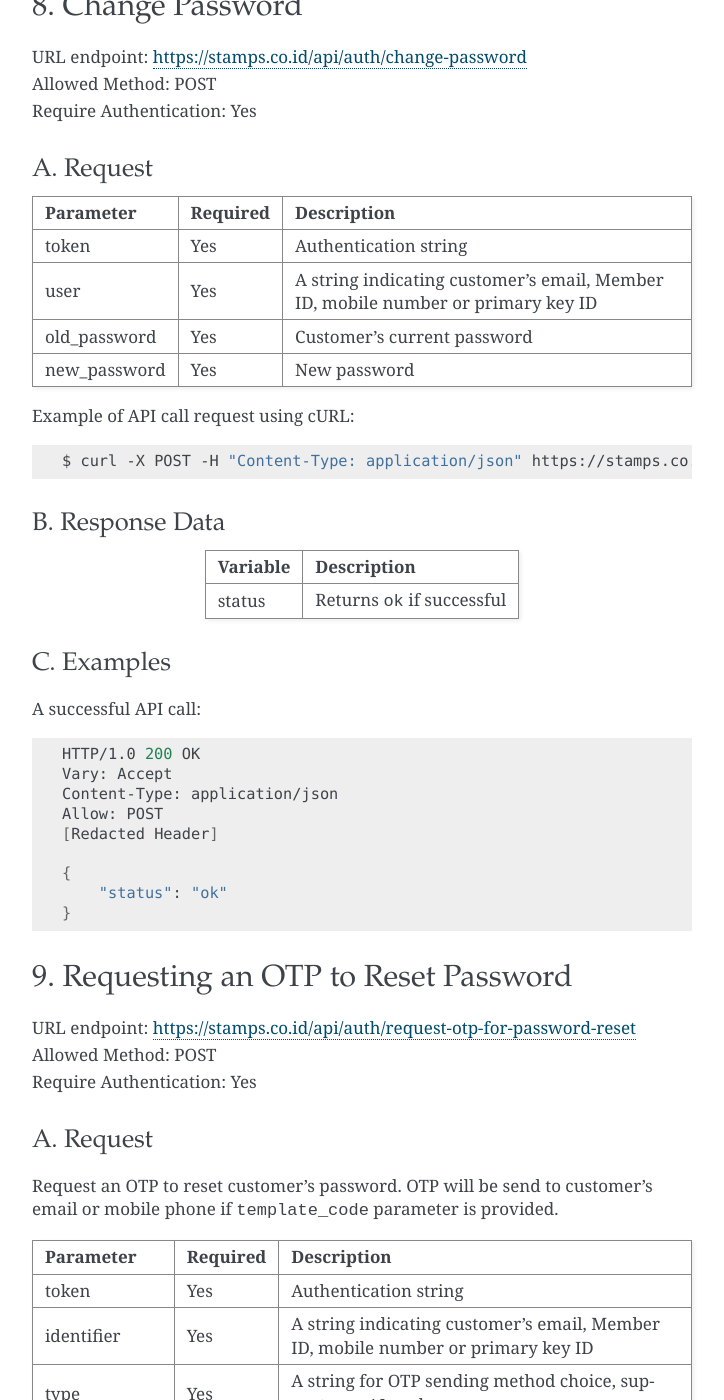
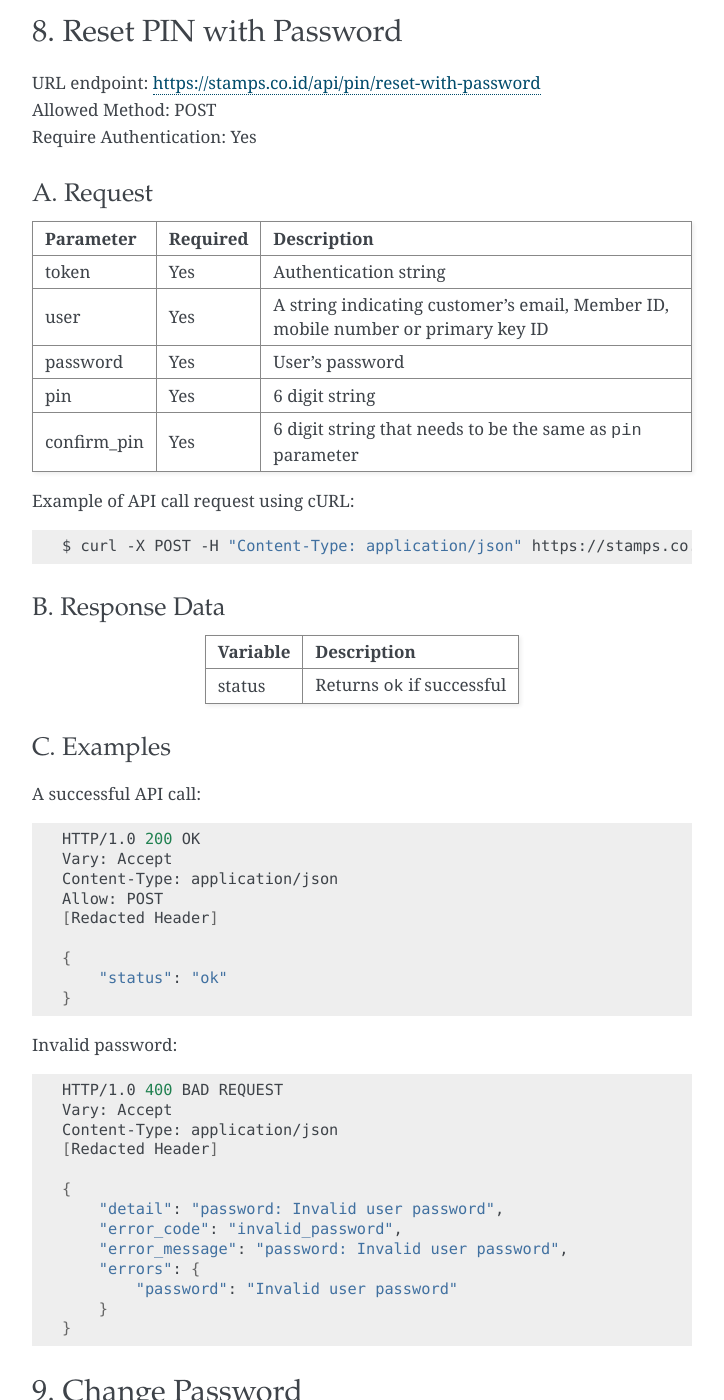
Before and after one commit to ui/stamps-api-docs, a Sphinx documentation site: the page built from source/auth_api.rst, in a window 1280 px wide and 1400 px high, scrolled down 9468 px. Shown: the whole window, without its empty margins (388-1112 px from the left). Built offline with Sphinx 7.4.7, drawn with Linux system fonts in a browser that asks for light colours; some of the changed text lies outside the part shown.

Commit message:
Add reset PIN with password docs (#109)

```diff
--- a/source/auth_api.rst
+++ b/source/auth_api.rst
@@ -414,7 +414,7 @@ Parameter   Required Description
 =========== ======== ===========
 token       Yes      Authentication string
 user        Yes      A string indicating customer's email, Member ID, mobile number or primary key ID
-otp         Yes      6 digit string OTP received from ``Forgot PIN`` API
+otp         Yes      6 digit string OTP received from ``Requesting an OTP to Reset PIN`` API
 pin         Yes      6 digit string
 confirm_pin Yes      6 digit string that needs to be the same as ``pin`` parameter
 =========== ======== ===========
@@ -488,7 +488,77 @@ Invalid OTP:
     }
 
 
-8. Change Password
+8. Reset PIN with Password
+==========================
+| URL endpoint: https://stamps.co.id/api/pin/reset-with-password
+| Allowed Method: POST
+| Require Authentication: Yes
+
+A. Request
+----------
+
+=========== ======== ===========
+Parameter   Required Description
+=========== ======== ===========
+token       Yes      Authentication string
+user        Yes      A string indicating customer's email, Member ID, mobile number or primary key ID
+password    Yes      User's password
+pin         Yes      6 digit string
+confirm_pin Yes      6 digit string that needs to be the same as ``pin`` parameter
+=========== ======== ===========
+
+Example of API call request using cURL:
+
+.. code-block :: bash
+
+    $ curl -X POST -H "Content-Type: application/json" https://stamps.co.id/api/pin/reset-with-password -i -d '{ "token": "secret", "user": 123, "password": "secret123", "pin": "654321", "confirm_pin", "654321" }'
+
+B. Response Data
+----------------
+
+=================== ==============================
+Variable            Description
+=================== ==============================
+status              Returns ``ok`` if successful
+=================== ==============================
+
+C. Examples
+-----------
+
+A successful API call:
+
+.. code-block :: bash
+
+    HTTP/1.0 200 OK
+    Vary: Accept
+    Content-Type: application/json
+    Allow: POST
+    [Redacted Header]
+
+    {
+        "status": "ok"
+    }
+
+Invalid password:
+
+.. code-block :: bash
+
+    HTTP/1.0 400 BAD REQUEST
+    Vary: Accept
+    Content-Type: application/json
+    [Redacted Header]
+
+    {
+        "detail": "password: Invalid user password",
+        "error_code": "invalid_password",
+        "error_message": "password: Invalid user password",
+        "errors": {
+            "password": "Invalid user password"
+        }
+    }
+
+
+9. Change Password
 ===============
 | URL endpoint: https://stamps.co.id/api/auth/change-password
 | Allowed Method: POST
```
Also changed, not shown: other parts of source/auth_api.rst (+2 -2 lines).
